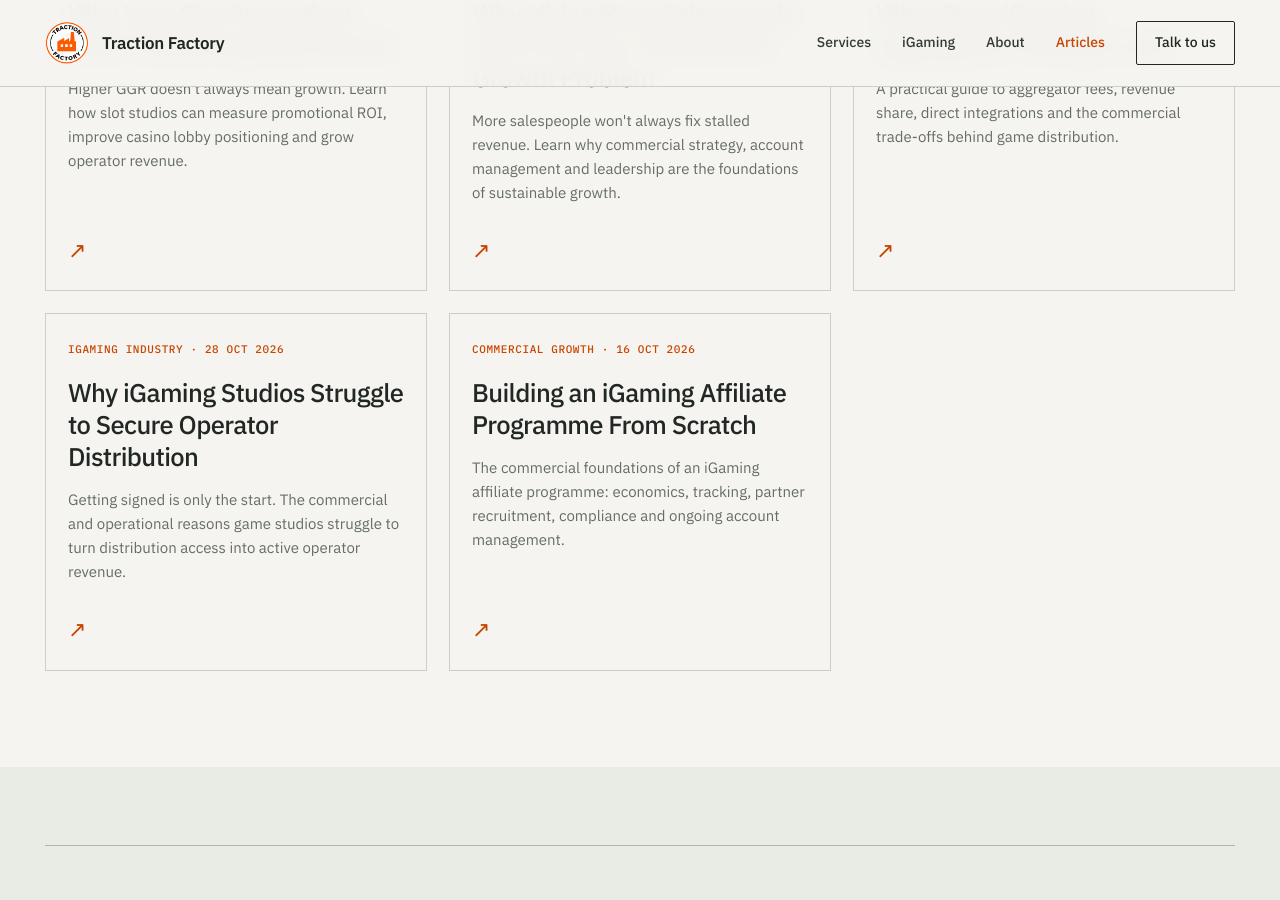
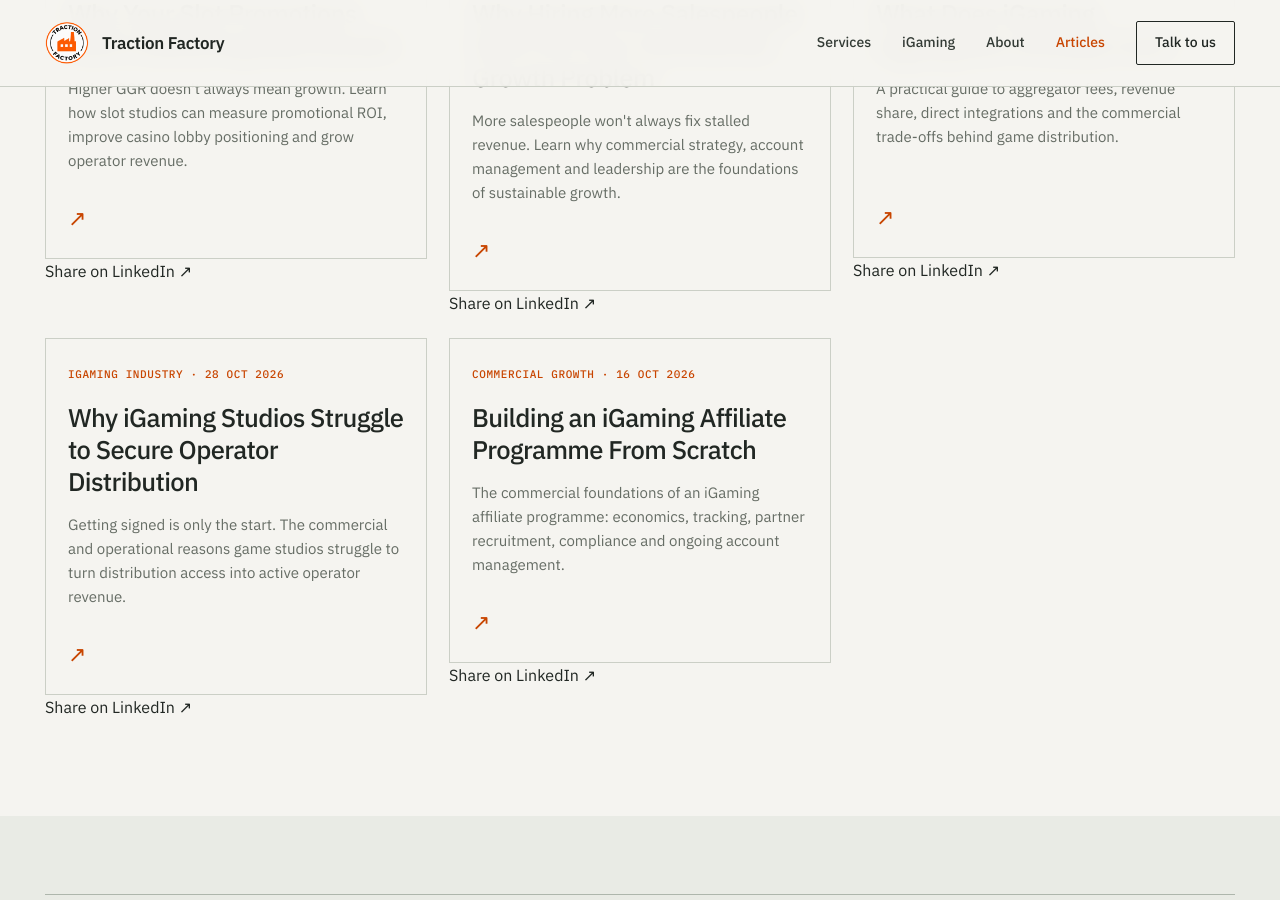
Before and after one commit to thomasrhysjones-hub/traction-factory-site, a Jekyll site: the page built from articles/index.html, in a window 1280 px wide and 900 px high, scrolled down 611 px. Built offline with Jekyll 4.4.1, drawn with Linux system fonts in a browser that asks for light colours.

Commit message:
Add LinkedIn sharing links to article listing cards

```diff
--- a/articles/index.html
+++ b/articles/index.html
@@ -16,12 +16,15 @@ permalink: /articles/
     <div class="small-section-head"><h2>Latest articles.</h2><p>By Thomas Rhys Jones, founder of Traction Factory.</p></div>
     <div class="article-list">
       {% for post in site.posts %}
+      <div class="article-entry">
         <a class="article-teaser" href="{{ post.url | relative_url }}">
           <span class="article-category">{{ post.category | escape }} <span aria-hidden="true">·</span> {{ post.date | date: '%-d %b %Y' }}</span>
           <h3>{{ post.title | escape }}</h3>
           <p>{{ post.description | escape }}</p>
           <span class="article-arrow" aria-hidden="true">↗</span>
         </a>
+        <a class="article-share-link" href="https://www.linkedin.com/sharing/share-offsite/?url={{ post.url | absolute_url | url_encode }}" target="_blank" rel="noopener noreferrer" aria-label="Share {{ post.title | escape }} on LinkedIn">Share on LinkedIn ↗</a>
+      </div>
       {% endfor %}
     </div>
   </div>
```
Lines whose indentation alone changed are shown as unchanged.
